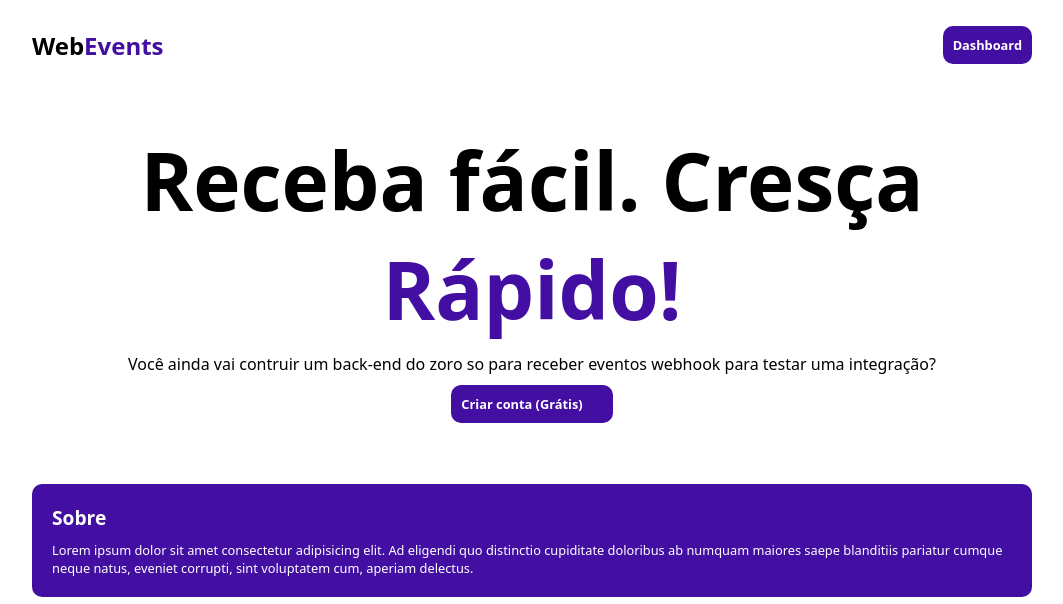
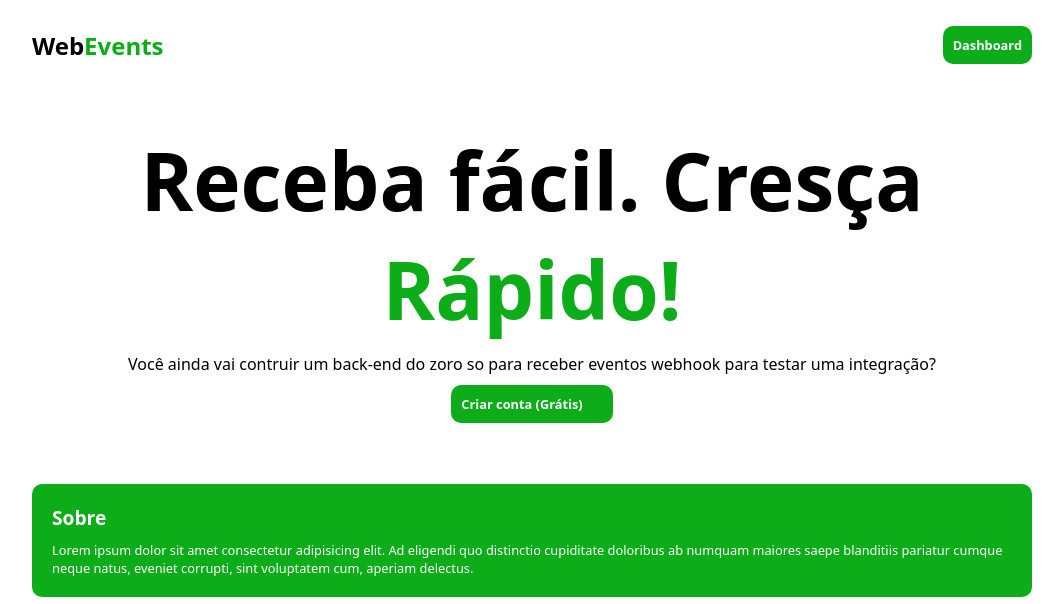
Before and after one commit to luby404/webhost, a Flask app: page / in a window 1280 px wide. Shown: the top 604 px of the page, without its empty margins (108-1171 px from the left). Run offline with Flask 3, Linux system fonts and the light colour scheme; some web fonts are replaced.

Commit message:
primeira versão funcional

```diff
--- a/app/static/css/base.css
+++ b/app/static/css/base.css
@@ -9,8 +9,8 @@
 
 :root {
     --primaria:   #ffffff;
-    --secundaria: #430fa3;
-    --fundo:      #ffffffee;
+    --secundaria: #0cad19;
+    --fundo:      #ffffff;
     --gelo:       #d2d2d2;
     --text:       #000000;
     --text2:      #FFF;
@@ -26,6 +26,8 @@ body {
     width: 100vw;
     height: 100dvh;
     padding: 1rem;
+
+    color: var(--text);
 
 
 }
@@ -112,7 +114,7 @@ table {
 
 table thead {
     font-weight: bold;
-    color: var(--secundaria);
+    color: var(--text);
     position: sticky;
     top: 0;
     left: 0;
@@ -124,7 +126,7 @@ table td {
     text-wrap: wrap;
 }
 table tr:nth-child(even){
-    background-color: #d2d2d2;
+    background-color: #d2d2d273;
 }
 
 .imput_ {
```
